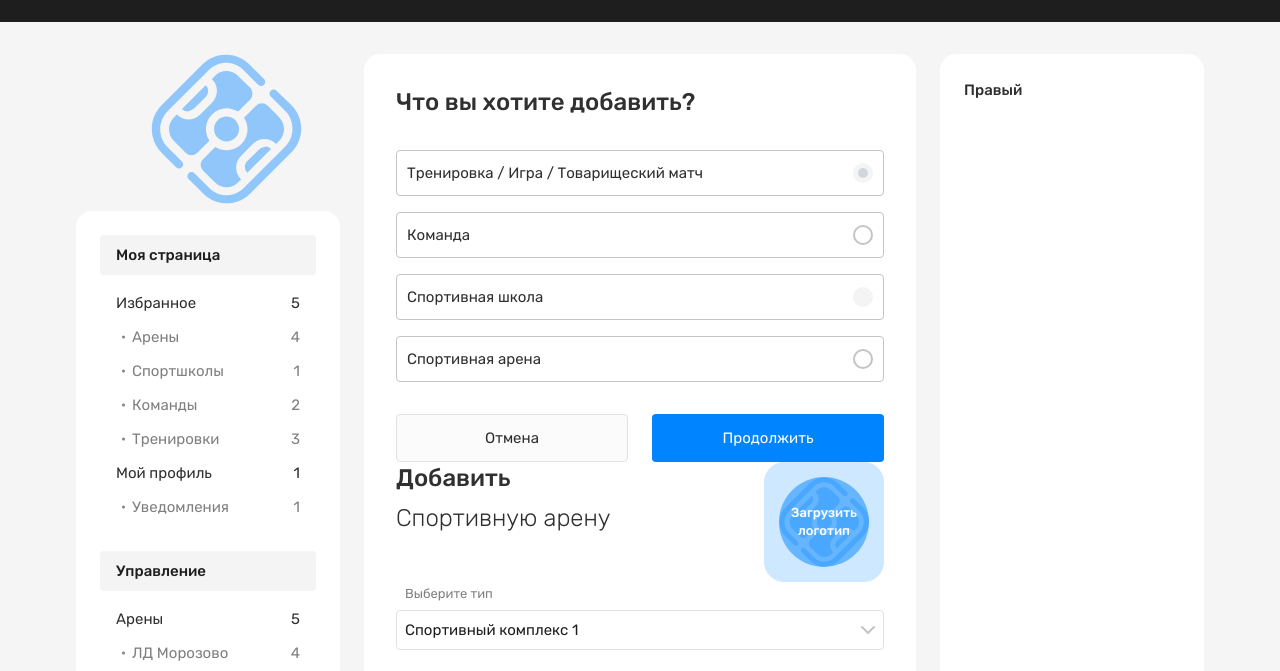
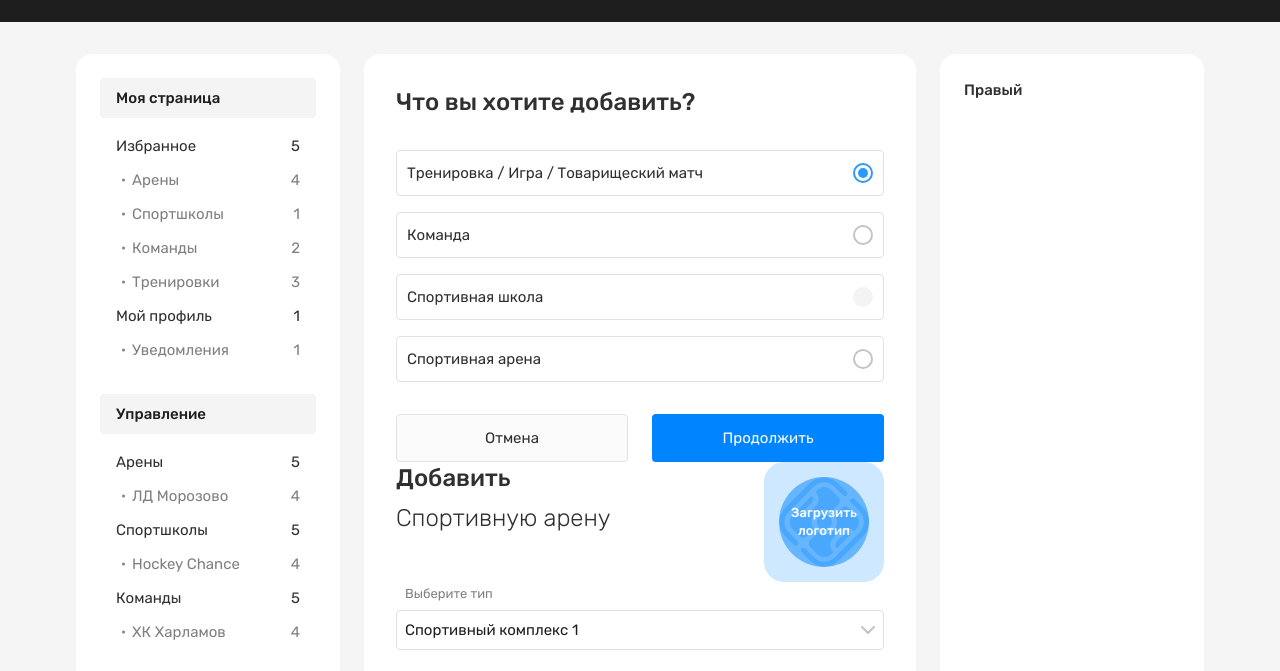
Before and after one commit to KotovMikhail/sportvgorode, a website: page src/form.html in a window 1280 px wide. Shown: the part 60-731 px from the top of the page. Drawn offline with nearby package versions, Linux system fonts and the light colour scheme; files that its build step writes are made by us from their sources; files whose address does not match are found by name.

Commit message:
Last commit

```diff
--- a/src/form.html
+++ b/src/form.html
@@ -10,10 +10,9 @@
         <main class="page __container">
 
             <div class="left">
-                <svg class="icon_avatar-empty" xmlns="http://www.w3.org/2000/svg" xmlns:xlink="http://www.w3.org/1999/xlink">
+                <!-- <svg class="icon_avatar-empty" xmlns="http://www.w3.org/2000/svg" xmlns:xlink="http://www.w3.org/1999/xlink">
                     <use xlink:href="@img/icons/icons.svg#avatar-empty"></use>
-                </svg>
-
+                </svg> -->
 
 
                 <nav class="nav">
@@ -95,29 +94,29 @@
 
                             <ul class="choice__list radio">
                                 <li class="choice__item radio__item">
-                                    <input class="choice__input radio__input visually-hidden" type="radio" id="training" name="choice" checked disabled>
-                                    <label class="choice__label radio__label" for="training">
+                                    <input class="choice__input radio__input visually-hidden" type="radio" id="training" name="choice" checked>
+                                    <label class="choice__label radio__label" for="training" tabindex="1">
                                         <span class="radio__text">Тренировка / Игра / Товарищеский матч</span>
                                         <span class="radio__box"></span>
                                     </label>
                                 </li>
                                 <li class="choice__item radio__item">
                                     <input class="choice__input radio__input visually-hidden" type="radio" id="team" name="choice">
-                                    <label class="choice__label radio__label" for="team">
+                                    <label class="choice__label radio__label" for="team" tabindex="2">
                                         <span class="radio__text">Команда</span>
                                         <span class="radio__box"></span>
                                     </label>
                                 </li>
                                 <li class="choice__item radio__item">
                                     <input class="choice__input radio__input visually-hidden" type="radio" id="sportsSchool" name="choice" disabled>
-                                    <label class="choice__label radio__label" for="sportsSchool">
+                                    <label class="choice__label radio__label" for="sportsSchool" tabindex="3">
                                         <span class="radio__text">Спортивная школа</span>
                                         <span class="radio__box"></span>
                                     </label>
                                 </li>
                                 <li class="choice__item radio__item">
                                     <input class="choice__input radio__input visually-hidden" type="radio" id="sportsArena" name="choice">
-                                    <label class="choice__label radio__label" for="sportsArena">
+                                    <label class="choice__label radio__label" for="sportsArena" tabindex="4">
                                         <span class="radio__text">Спортивная арена</span>
                                         <span class="radio__box"></span>
                                     </label>
--- a/src/scss/common.scss
+++ b/src/scss/common.scss
@@ -715,17 +715,25 @@ h4,
         align-items: center;
         padding: rem(10);
         border-radius: rem(4);
-        border: 1px solid $primaryLightest;
+        background-color: $whiteColor;
+        border: 1px solid $primaryLightest2;
         cursor: pointer;
+        transition: background-color .2s, border-color .2s;
+        outline: none;
 
 
         &:hover {
+            border-color: $primaryLightest;
+
             .radio__box {
                 border-color: $blueLighter;
             }
         }
 
         &:focus, &:focus-visible {
+            border-color: $blueLightest;
+            outline: none;
+
             .radio__box {
                 outline: rem(2) solid $violetLightest;
                 border-color: $blueLighter;
@@ -796,6 +804,9 @@ h4,
     }
 
     &__input:invalid + &__label {
+        border-color: $redLight;
+        background-color: $redLight;
+
         .radio__box {
             border-color: $redLight;
         }
```
Also changed, not shown: dist/css/style.css, dist/css/style.min.css, dist/form.html, dist/home.html, dist/img/stack/sprite.stack.html (deleted).
